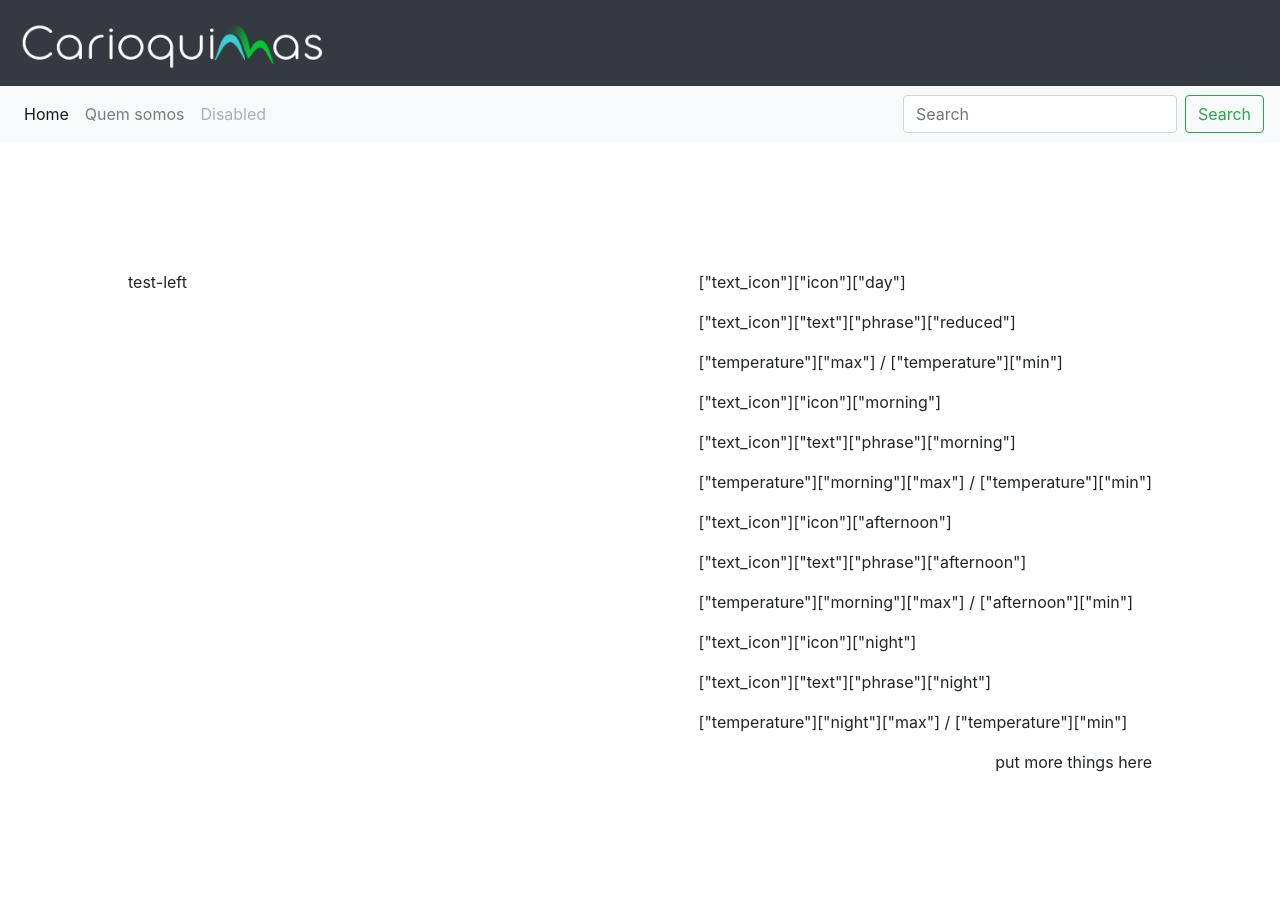
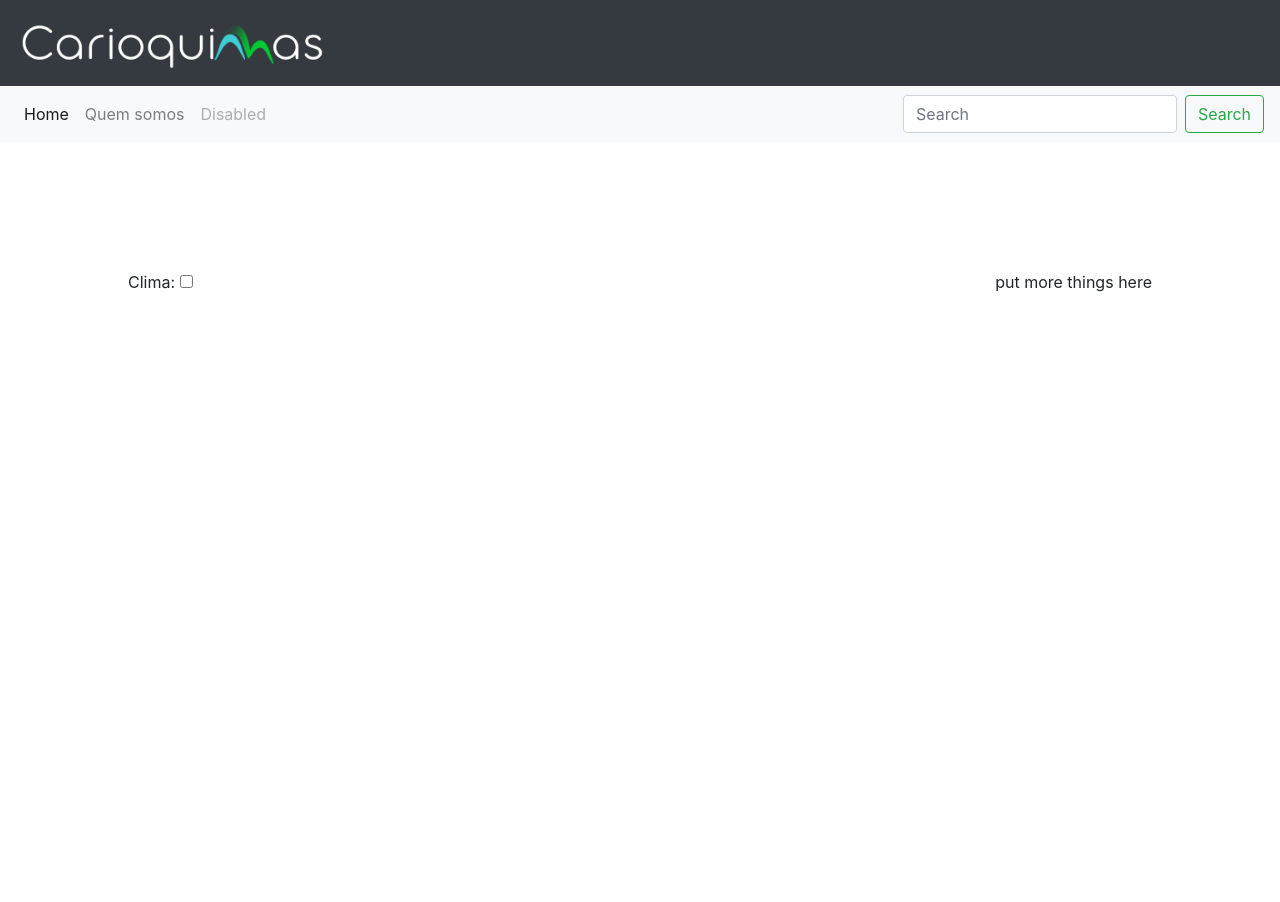
Before and after one commit to maupaso/django, a Django app: page /carioquinha/ in a window 1280 px wide. After the commit the page ends 292 px from the top, so only its background shows below. Run offline with Django 3.2, Linux system fonts and the light colour scheme; some libraries are stand-ins or nearby versions.

Commit message:
Ajustes na index

```diff
--- a/carioquinha/templates/carioquinha/index.html
+++ b/carioquinha/templates/carioquinha/index.html
@@ -76,11 +76,32 @@
 
 <div>
   <div class="half" style="float: left; text-align: left;padding: 10vw; ">
-    test-left
+
+    <!--Clima: <input type="checkbox" id="myCheck" onclick="myFunction()">-->
+    Clima: <input type="checkbox" id="buttonClima" onclick="myFunction()">
+
   </div>
 
-  <div class="half" style="float: right; text-align: right;padding: 10vw; border: 1px">
-    <div class="weather" align="left">
+  <div class="half" style="float: right; text-align: left;padding: 10vw; border: 1px">
+
+
+<script type="text/javascript">
+      function myFunction() {
+        // Get the checkbox
+        var checkBox = document.getElementById("buttonClima");
+        // Get the output text
+        var text = document.getElementById("text");
+
+        // If the checkbox is checked, display the output text
+        if (checkBox.checked == true){
+          text.style.display = "block";
+        } else {
+          text.style.display = "none";
+        }
+      }
+</script>
+
+    <div class="weather" id="text" style="display: none" align="left">
       <div class="day">
           <p class="icon">["text_icon"]["icon"]["day"]</p>
           <p class="text">["text_icon"]["text"]["phrase"]["reduced"]</p>
```
